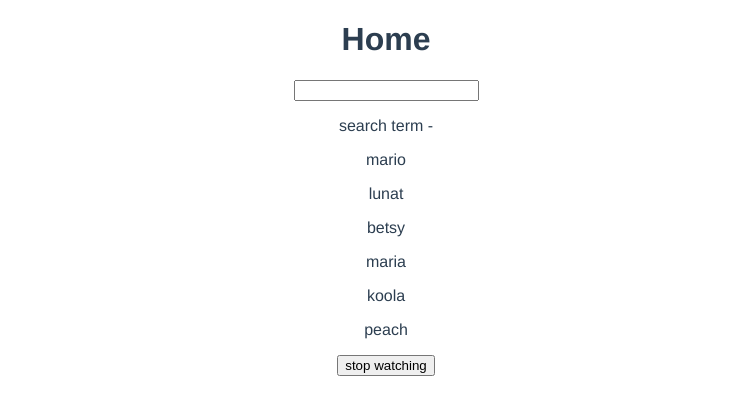
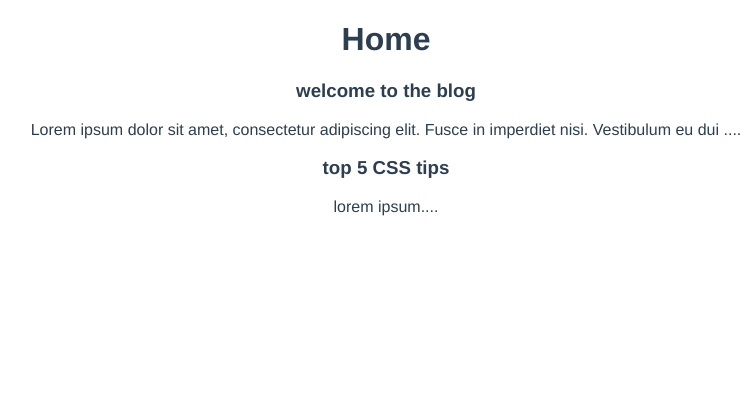
Before and after one commit to alexrem1/Vue3Firebase, a Vue app in the folder Composition_API/dojo-blog/: page / in a window 1280 px wide. Shown: the top 414 px of the page, without its empty margins (254-1003 px from the left). Built offline with nearby package versions, Linux system fonts and the light colour scheme.

Commit message:
Using props in the setup function

```diff
--- /dev/null
+++ b/Composition_API/dojo-blog/src/components/PostList.vue
@@ -0,0 +1,19 @@
+<template>
+  <div class="post-list" v-for="post in posts" :key="post.id">
+    <SinglePost :post="post" />
+  </div>
+</template>
+
+<script>
+import SinglePost from "./SinglePost.vue";
+
+export default {
+  components: { SinglePost },
+  props: ["posts"],
+  setup(props) {
+    console.log(props, props.posts);
+  },
+};
+</script>
+
+<style></style>
--- /dev/null
+++ b/Composition_API/dojo-blog/src/components/SinglePost.vue
@@ -0,0 +1,22 @@
+<template>
+  <div class="post">
+    <h3>{{ post.title }}</h3>
+    <p>{{ snippet }}</p>
+  </div>
+</template>
+
+<script>
+import { computed } from "vue";
+export default {
+  props: ["post"],
+  setup(props) {
+    const snippet = computed(() => {
+      return props.post.body.substring(0, 100) + "....";
+    });
+
+    return { snippet };
+  },
+};
+</script>
+
+<style></style>
--- a/Composition_API/dojo-blog/src/views/Home.vue
+++ b/Composition_API/dojo-blog/src/views/Home.vue
@@ -1,46 +1,30 @@
 <template>
   <div class="home">
     <h1>Home</h1>
-    <input type="text" v-model="search" />
-    <p>search term - {{ search }}</p>
-    <div v-for="name in matchingNames" :key="name">
-      <p>{{ name }}</p>
-    </div>
-    <button @click="handleClick">stop watching</button>
+    <PostList :posts="posts" />
   </div>
 </template>
 
 <script>
-import { ref, computed, watch, watchEffect } from "vue";
+import { ref } from "vue";
+// component imports
+import PostList from "../components/PostList.vue";
 
 export default {
   name: "Home",
+  components: { PostList },
   setup() {
-    const search = ref("");
-    const names = ref(["mario", "lunat", "betsy", "maria", "koola", "peach"]);
+    const posts = ref([
+      {
+        title: "welcome to the blog",
+        body:
+          "Lorem ipsum dolor sit amet, consectetur adipiscing elit. Fusce in imperdiet nisi. Vestibulum eu dui dictum, ornare est non, dignissim dui. Donec at ex nulla. Aenean sem tortor, bibendum ac accumsan vel, elementum vel turpis. Nam auctor egestas pulvinar. Aenean placerat finibus finibus. Praesent dictum velit at purus aliquam, sit amet mattis est molestie. Duis a nulla et mauris luctus feugiat nec cursus odio. Nam elementum vitae est eu porttitor. Nulla vestibulum gravida magna eu ultricies. Nunc posuere tincidunt pellentesque. Sed id condimentum nisl, ultricies viverra orci. Fusce sit amet massa ut nibh feugiat elementum ac id est.",
+        id: 1,
+      },
+      { title: "top 5 CSS tips", body: "lorem ipsum", id: 2 },
+    ]);
 
-    // how to stop watching? store the function in a variable and then invoke the function
-    const stopWatch = watch(search, () => {
-      console.log("watch function ran");
-    });
-
-    // this runs initially when the setup functions first runs
-    // however it'll auto watch any value inside it and then run it when that changes
-    // runs right away to get data for the components eg get data from a database and perhaps that resouce relies on a resource id. When the id changes we want to rerun the function to get the new resource from the database
-    const stopEffect = watchEffect(() => {
-      console.log("watchEffect function ran", search.value);
-    });
-
-    const matchingNames = computed(() => {
-      return names.value.filter((name) => name.includes(search.value));
-    });
-
-    const handleClick = () => {
-      stopWatch();
-      stopEffect();
-    };
-
-    return { names, search, matchingNames, handleClick };
+    return { posts };
   },
 };
 </script>
```
